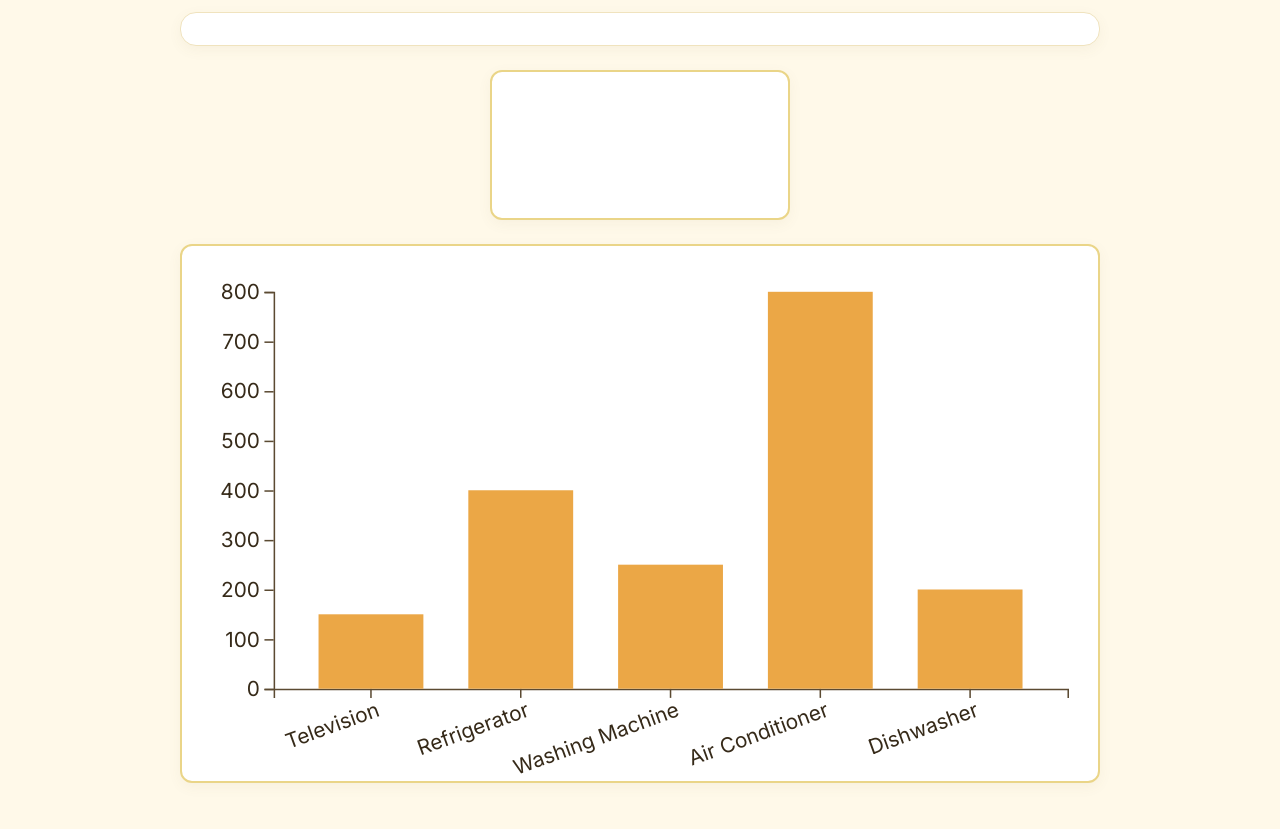
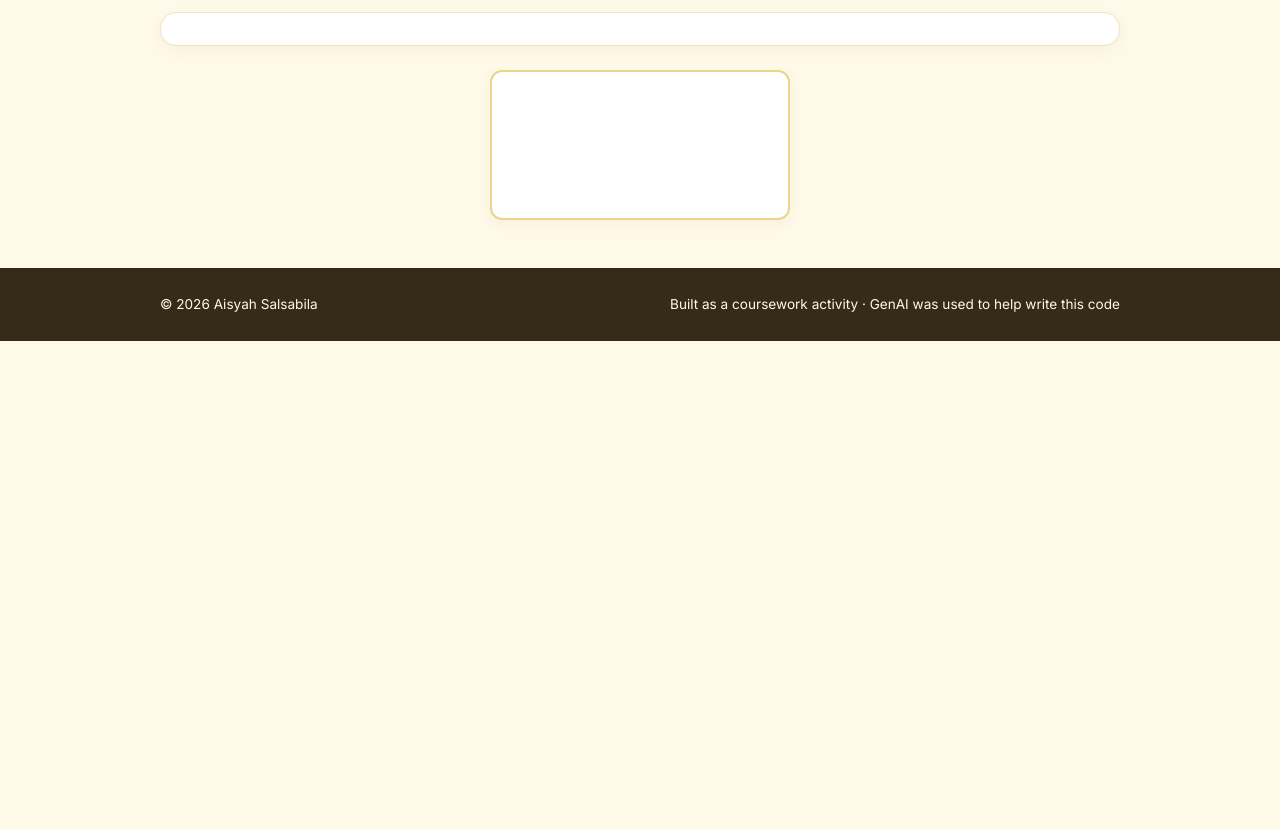
Before and after one commit to A1syah67/T04--2, a plain HTML site: page index.html in a window 1280 px wide. Shown: the part 139-968 px from the top of the page. After the commit the page ends 800 px from the top, so only its background shows below. Drawn offline with nearby package versions, Linux system fonts and the light colour scheme.

Commit message:
Update index.html

```diff
--- a/index.html
+++ b/index.html
@@ -59,36 +59,33 @@
     </nav>
   </header>
 
-  <!-- Main content elements for D3 tasks -->
-  <main id="main-content">
-    <h1>Appliance Energy Consumption</h1>
-    <div id="content"></div>
+  <!-- Reset body elements for D3 task -->
+  <h1>Appliance Energy Consumption</h1>
+  <div id="content"></div>
 
-    <!-- Give the SVG a size so shapes can be seen -->
-    <svg width="300" height="150"></svg>
-
-    <!-- NEW: Container for T04-3 chart -->
-    <div class="responsive-svg-container"></div>
-  </main>
+  <!-- Give the SVG a size so shapes can be seen -->
+  <svg width="300" height="150"></svg>
 
   <!-- Footer intact -->
   <footer class="site-footer">
+
     <div class="footer-inner">
-      <p>&copy; <span id="current-year">2026</span> Aisyah Salsabila</p>
-      <p>Built as a coursework activity · GenAI was used to help write this code</p>
+
+      <p>
+        &copy; <span id="current-year">2026</span> Aisyah Salsabila
+      </p>
+
+      <p>
+        Built as a coursework activity · GenAI was used to help write this code
+      </p>
+
     </div>
+
   </footer>
 
-  <!-- D3.js Library -->
+  <!-- Load D3 first, then your D3 code file placed immediately before closing </body> -->
   <script src="https://d3js.org/d3.v7.min.js"></script>
-
-  <!-- Script for D3 tasks -->
   <script src="energy-d3.js"></script>
-
-  <!-- Old T04-2 demo (temporarily disabled) -->
-  <!-- <script src="t04-3-bars.js"></script> -->
-
-  <!-- Main site script -->
   <script src="script.js"></script>
 
 </body>
```
